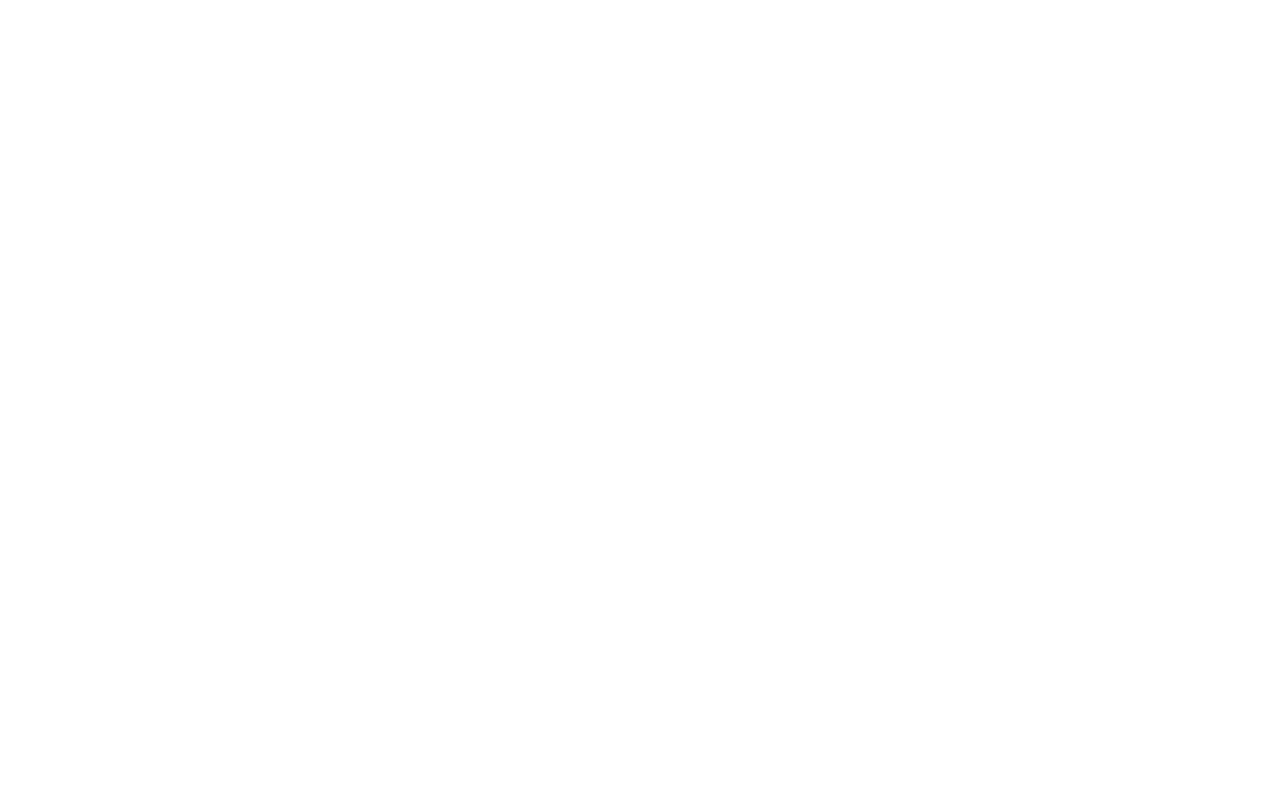
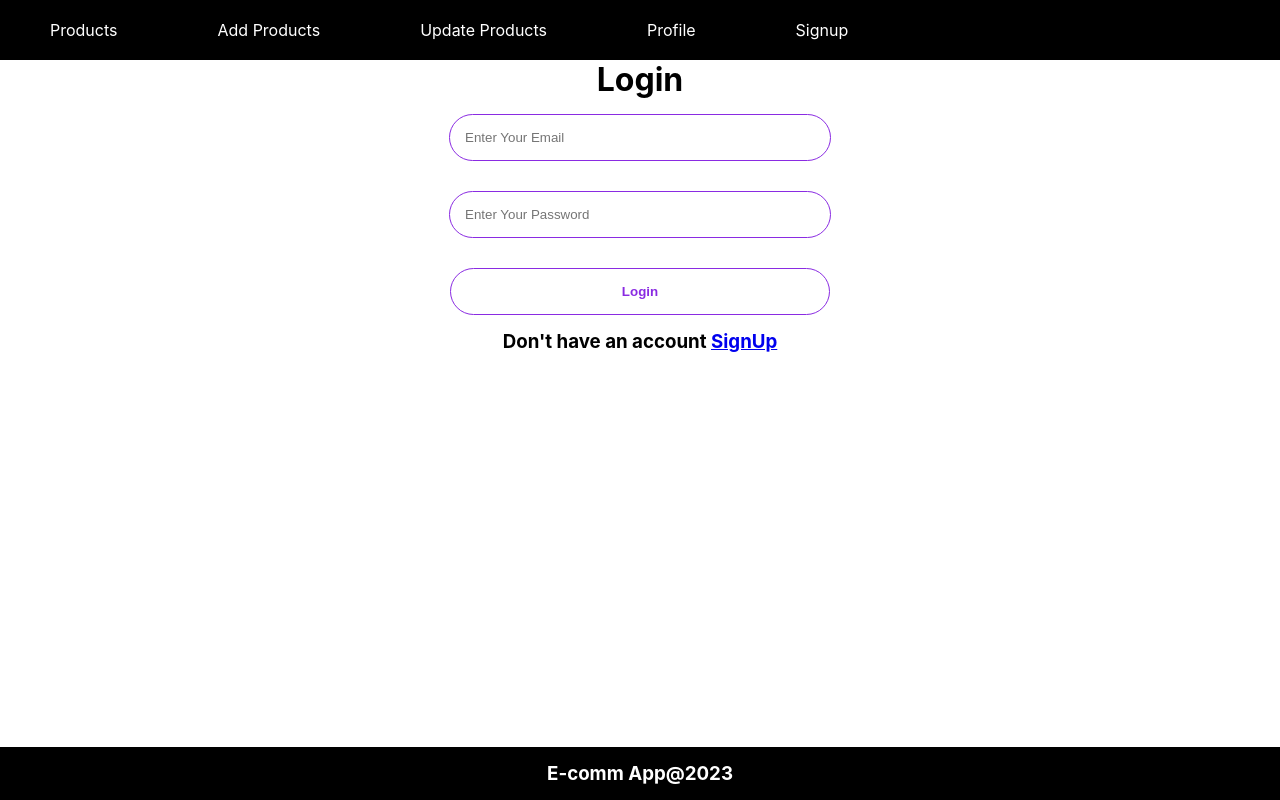
Before and after one commit to VaibhavShukla4/Frontend-E-commarce-dashboard, a React (Create React App) app: page /login in a window 1280 px wide. Before the commit this address had no page. Built offline with nearby package versions, Linux system fonts and the light colour scheme.

Commit message:
api-integration-done

```diff
--- a/src/App.js
+++ b/src/App.js
@@ -1,27 +1,30 @@
 import { BrowserRouter, Route, Routes } from "react-router-dom";
 import "./App.css";
-import Navbar from "./components/Navbar";
 import Products from "./routes/Products";
 import AddProducts from "./routes/AddProducts";
 import UpdateProducts from "./routes/UpdateProducts";
 import Profile from "./routes/Profile";
-import Logout from "./routes/Logout";
+import Login from "./routes/Login";
 import Account from "./routes/Account";
 import SignUp from "./routes/SignUp";
+import Navbar from "./components/Navbar";
+import Footer from "./components/Footer";
 function App() {
   return (
     <div className="App">
+      <Navbar />
       <Routes>
-        <Route path="/" element={<Account />}>
+        <Route element={<Account />}>
           <Route index element={<Products />} />
           <Route path="/" element={<Products />} />
           <Route path="/add" element={<AddProducts />} />
           <Route path="/update" element={<UpdateProducts />} />
           <Route path="/profile" element={<Profile />} />
-          <Route path="/logout" element={<Logout />} />
-          <Route path="/signup" element={<SignUp />} />
         </Route>
+        <Route path="/login" element={<Login />} />
+        <Route path="/signup" element={<SignUp />} />
       </Routes>
+      <Footer />
     </div>
   );
 }
--- a/src/components/Navbar/index.js
+++ b/src/components/Navbar/index.js
@@ -1,7 +1,13 @@
 import React from "react";
-import { Link } from "react-router-dom";
+import { Link, useNavigate } from "react-router-dom";
 import "./index.css";
 const Navbar = () => {
+  const navigate = useNavigate();
+  const auth = localStorage.getItem("accesToken");
+  const handleLogout = () => {
+    localStorage.clear();
+    navigate("/login");
+  };
   return (
     <nav className="nav-ul">
       <ul>
@@ -15,13 +21,16 @@ const Navbar = () => {
           <Link to="/update">Update Products</Link>
         </li>
         <li>
-          <Link to="/logout">Logout</Link>
-        </li>
-        <li>
           <Link to="/profile">Profile</Link>
         </li>
         <li>
-          <Link to="/signup">Signup</Link>
+          {auth ? (
+            <Link to="/signup" onClick={handleLogout}>
+              Logout
+            </Link>
+          ) : (
+            <Link to="/signup">Signup</Link>
+          )}
         </li>
       </ul>
     </nav>
--- a/src/routes/Account/index.js
+++ b/src/routes/Account/index.js
@@ -1,16 +1,9 @@
 import React from "react";
-import Navbar from "../../components/Navbar";
-import { Outlet } from "react-router-dom";
-import Footer from "../../components/Footer";
+import { Navigate, Outlet } from "react-router-dom";
 
 const Account = () => {
-  return (
-    <div>
-      <Navbar />
-      <Outlet />
-      <Footer />
-    </div>
-  );
+  const auth = localStorage.getItem("accesToken");
+  return auth ? <Outlet /> : <Navigate to="/login" />;
 };
 
 export default Account;
--- /dev/null
+++ b/src/routes/Login/index.js
@@ -0,0 +1,66 @@
+import React, { useState, useEffect } from "react";
+import { Link, useNavigate } from "react-router-dom";
+const Login = () => {
+  const [email, setEmail] = useState("");
+  const [password, setPassword] = useState("");
+  const navigate = useNavigate();
+
+  const postUserData = async (e) => {
+    console.log(email, password);
+    e.preventDefault();
+    let result = await fetch("http://localhost:5000/login", {
+      method: "post",
+      body: JSON.stringify({
+        email: email,
+        password: password,
+      }),
+      headers: { "Content-Type": "application/json" },
+    });
+    result = await result.json();
+    localStorage.setItem("accesToken", JSON.stringify(result));
+    console.log(result.name);
+    // if (result.email !== result.email) {
+
+    // }
+
+    navigate("/");
+  };
+  console.log(email);
+  useEffect(() => {
+    const auth = localStorage.getItem("accesToken");
+    if (auth) {
+      navigate("/");
+    }
+  }, []);
+  return (
+    <div>
+      <form className="register" onSubmit={postUserData}>
+        <h1>Login</h1>
+        <input
+          className="inputBox"
+          type="email"
+          name="email"
+          placeholder="Enter Your Email"
+          value={email}
+          onChange={(event) => setEmail(event.target.value)}
+        />
+        <input
+          className="inputBox"
+          type="password"
+          name="password"
+          placeholder="Enter Your Password"
+          value={password}
+          onChange={(event) => setPassword(event.target.value)}
+        />
+        <button type="submit" style={{ width: "380px" }} className="inputBox">
+          Login
+        </button>
+      </form>
+      <h3>
+        Don't have an account <Link to="/signup">SignUp</Link>
+      </h3>
+    </div>
+  );
+};
+
+export default Login;
--- a/src/routes/Logout/index.js
+++ /dev/null
@@ -1,7 +0,0 @@
-import React from "react";
-
-const Logout = () => {
-  return <div>Logout</div>;
-};
-
-export default Logout;
--- a/src/routes/SignUp/index.js
+++ b/src/routes/SignUp/index.js
@@ -1,4 +1,5 @@
 import React, { useEffect, useState } from "react";
+import { useNavigate, Link } from "react-router-dom";
 import "./index.css";
 const SignUp = () => {
   const [user, setUser] = useState({
@@ -6,6 +7,8 @@ const SignUp = () => {
     email: "",
     password: "",
   });
+
+  const navigate = useNavigate();
   let name, email, password, value;
   const getData = (event) => {
     name = event.target.name;
@@ -14,13 +17,41 @@ const SignUp = () => {
     value = event.target.value;
     setUser({ ...user, [name]: value });
   };
+
+  const postUserData = async (event) => {
+    console.log(user.name, user.email, user.password);
+
+    event.preventDefault();
+    let result = await fetch("http://localhost:5000/register", {
+      method: "post",
+      body: JSON.stringify({
+        name: user.name,
+        email: user.email,
+        password: user.password,
+      }),
+      headers: {
+        "Content-Type": "application/json",
+      },
+    });
+    result = await result.json();
+    // localStorage.setItem("user", JSON.stringify(result));
+    // console.log(result);
+    // navigate("/sigup");
+  };
+  // useEffect(() => {
+  //   const auth = localStorage.getItem("user");
+  //   if (auth) {
+  //     navigate("/login");
+  //   }
+  // }, []);
+
   // console.log(user.name);
   // console.log(user.email);
-  console.log(user.password);
+  // console.log(user.password);
   return (
     <div>
       <div>
-        <form className="register">
+        <form className="register" onSubmit={postUserData}>
           <h1>Register</h1>
           <input
             className="inputBox"
@@ -46,10 +77,13 @@ const SignUp = () => {
             value={user.password}
             onChange={getData}
           />
-          <button style={{ width: "380px" }} className="inputBox" type="button">
+          <button type="submit" style={{ width: "380px" }} className="inputBox">
             SignUp
           </button>
         </form>
+        <h3>
+          Already have an account <Link to="/login">Login</Link>
+        </h3>
       </div>
     </div>
   );
```
Also changed, not shown: src/routes/Login/index.css (added).
